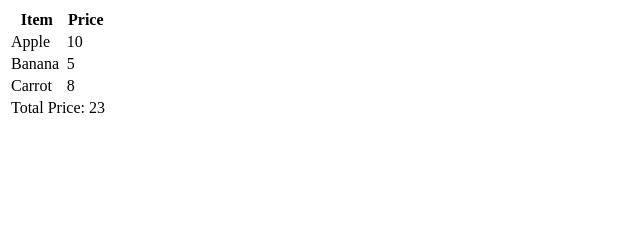
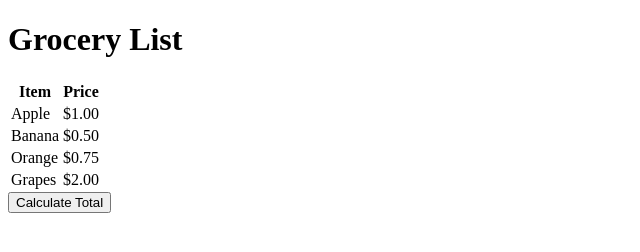
Before and after one commit to acciojob/grofers-checkout-Syamson07, a website: page main.html in a window 1280 px wide. Shown: the whole page, without its empty margins (0-640 px from the left). Drawn offline with Linux system fonts and the light colour scheme.

Commit message:
created a submission

```diff
--- a/main.html
+++ b/main.html
@@ -3,60 +3,39 @@
 <head>
   <meta charset="UTF-8">
   <meta name="viewport" content="width=device-width, initial-scale=1.0">
-    <title>Grofers Checkout</title>
+  <title>Grocery List</title>
 </head>
 <body>
-
+  <h1>Grocery List</h1>
   <table id="grocery-table">
+    <thead>
       <tr>
         <th>Item</th>
         <th>Price</th>
       </tr>
-        <tr class="item">
-            <td>Apple</td>
-            <td class="prices">10</td>
+    </thead>
+    <tbody>
+      <tr>
+        <td class="item">Apple</td>
+        <td class="prices">$1.00</td>
       </tr>
-        <tr class="item">
-            <td>Banana</td>
-            <td class="prices">5</td>
+      <tr>
+        <td class="item">Banana</td>
+        <td class="prices">$0.50</td>
       </tr>
-        <tr class="item">
-            <td>Carrot</td>
-            <td class="prices">8</td>
+      <tr>
+        <td class="item">Orange</td>
+        <td class="prices">$0.75</td>
       </tr>
+      <tr>
+        <td class="item">Grapes</td>
+        <td class="prices">$2.00</td>
+      </tr>
+    </tbody>
   </table>
 
-    <script>
-        // Function to calculate total price
-        function calculateTotal() {
-            // Select all price cells in the table
-            const prices = document.querySelectorAll('.prices');
-            let totalPrice = 0;
+  <button onclick="calculateTotal()">Calculate Total</button>
 
-            // Loop through the prices and add them up
-            prices.forEach(price => {
-                totalPrice += parseFloat(price.textContent);  // Convert price to float and sum
-            });
-
-            // Create a new row for the total price
-            const table = document.getElementById('grocery-table');
-            const newRow = document.createElement('tr');
-            const newCell = document.createElement('td');
-            newCell.setAttribute('colspan', '2');  // Make the new cell span both columns
-
-            // Set the content of the new cell to display the total price
-            newCell.textContent = 'Total Price: ' + totalPrice;
-
-            // Append the new cell to the new row
-            newRow.appendChild(newCell);
-
-            // Append the new row to the table
-            table.appendChild(newRow);
-        }
-
-        // Call the function to calculate and display the total price
-        calculateTotal();
-    </script>
-
+  <script src="script.js"></script>
 </body>
 </html>
--- /dev/null
+++ b/script.js
@@ -0,0 +1,31 @@
+function calculateTotal() {
+  // Select all the price elements in the table
+  const prices = document.querySelectorAll('.prices');
+
+  // Initialize a variable to store the total price
+  let total = 0;
+
+  // Loop through each price element, convert the value to a number, and add it to the total
+  prices.forEach(price => {
+    // Convert the price string (e.g., "$1.00") to a number (e.g., 1.00)
+    const priceValue = parseFloat(price.textContent.replace('$', '').trim());
+    total += priceValue;
+  });
+
+  // Create a new row to show the total
+  const totalRow = document.createElement('tr');
+
+  // Create the first cell (empty for now, it will be merged later)
+  const emptyCell = document.createElement('td');
+  emptyCell.setAttribute('colspan', '2');  // Make it span across both columns
+  totalRow.appendChild(emptyCell);
+
+  // Create the second cell for the total price
+  const totalCell = document.createElement('td');
+  totalCell.textContent = 'Total: $' + total.toFixed(2); // Format the total to two decimal places
+  totalRow.appendChild(totalCell);
+
+  // Append the total row to the table body
+  const tableBody = document.querySelector('#grocery-table tbody');
+  tableBody.appendChild(totalRow);
+}
```
Lines whose indentation alone changed are shown as unchanged.
